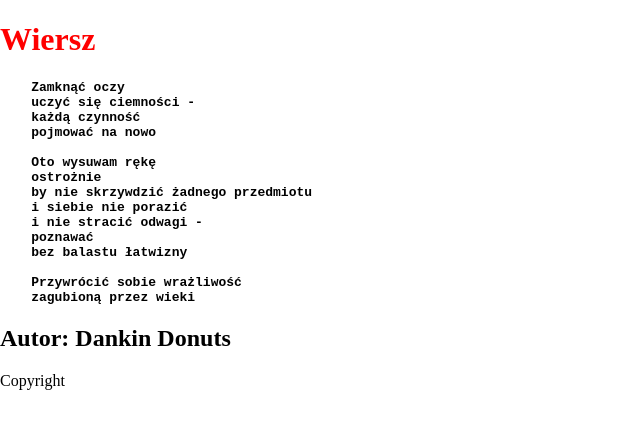
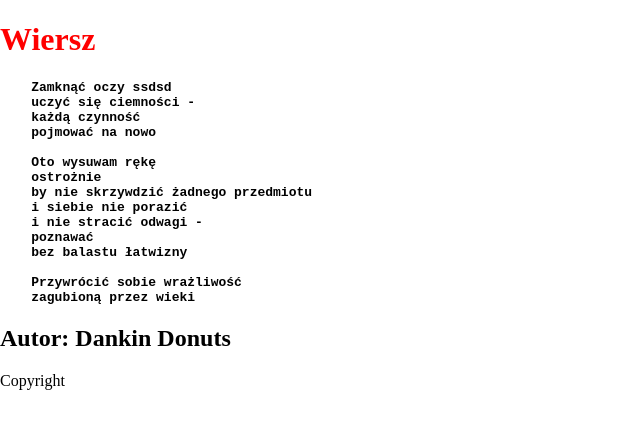
Before and after one commit to skow/zadanie2, a website: page index.html in a window 1280 px wide. Shown: the full height of the page, 0-640 px from the left. Drawn offline with Linux system fonts and the light colour scheme.

```diff
--- a/index.html
+++ b/index.html
@@ -8,7 +8,7 @@
 
 <h1>Wiersz</h2>
 <pre>
-    Zamknąć oczy
+    Zamknąć oczy ssdsd
     uczyć się ciemności -
     każdą czynność
     pojmować na nowo
```
Also changed, not shown: package.json (added, +23 -0 lines), 2 other files.
